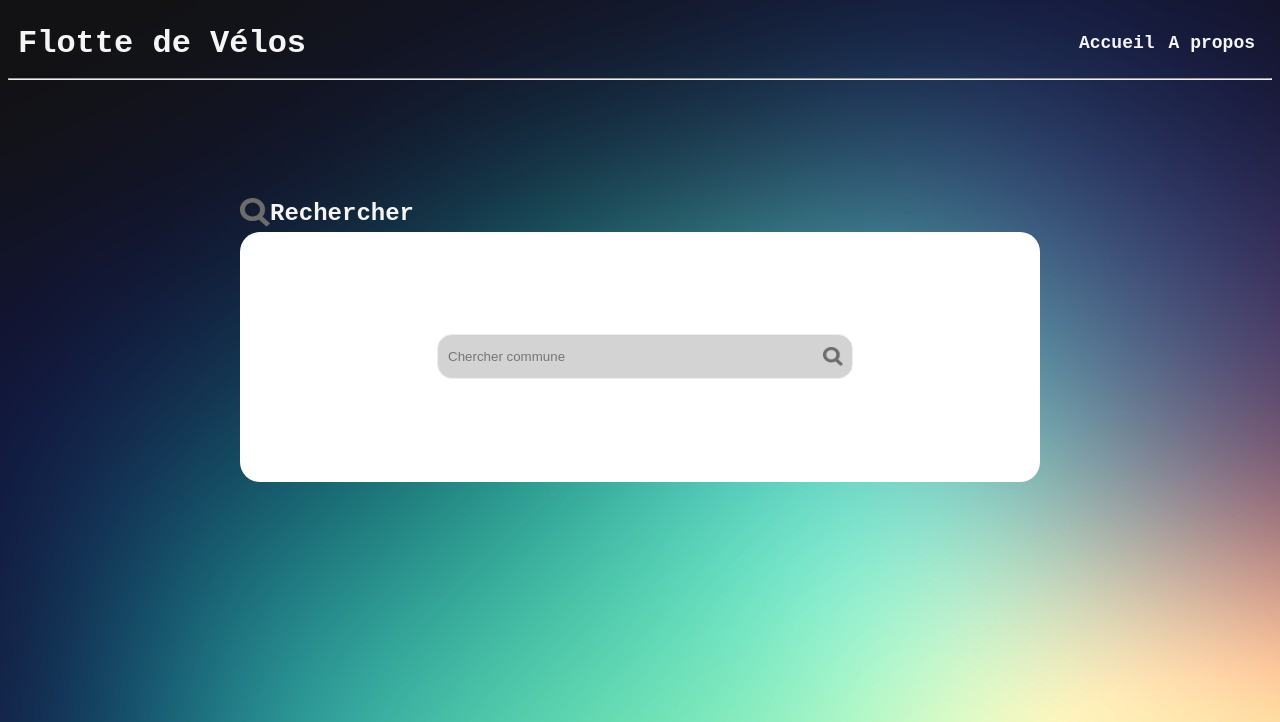
After one commit to Quatadah/Bordeaux_Velos, a PHP site: page /home.php in a window 1280 px wide. The commit adds this page. Shown: the top 722 px of the page. Run offline with PHP 8.4, Linux system fonts and the light colour scheme.

Commit message:
Correction de quelques erreurs + rajout interface de recherche

```diff
--- a/Application/connexion.php
+++ b/Application/connexion.php
@@ -9,7 +9,7 @@
     <title>Connexion</title>
 </head>
 <body>
-    <?php include "header.php"; ?>
+    <?php include_once "header.php"; ?>
 
     <section>
             <div class="container">
@@ -19,7 +19,7 @@
                 <div class="main">
                     <div id="form-user-account-creation">
                         <h1>Créer un nouveau compte </h1>
-                        <?php include "scripts/create.php"; ?>
+                        <?php include_once "scripts/create.php"; ?>
                         <form class="connexion" method="post" action="<?php echo htmlspecialchars($_SERVER["PHP_SELF"]); ?>">
                             <input placeholder="Nom" class="form-ele" type=text id="name" name="name">
                             <span class="error"><?php echo $lastnameErr ?></span>
--- /dev/null
+++ b/Application/home.php
@@ -0,0 +1,28 @@
+<!DOCTYPE html>
+<html lang="en">
+<head>
+    <meta charset="UTF-8">
+    <meta http-equiv="X-UA-Compatible" content="IE=edge">
+    <meta name="viewport" content="width=device-width, initial-scale=1.0">
+    <link rel="stylesheet" href="style/app.css">
+    <link rel="stylesheet" href="style/home.css">
+    <title>Profil utilisateur</title>
+</head>
+<body>
+    <?php include_once "header.php" ?>
+    <section>
+        <div class="search-title">
+            <img id="search-img" src="images/search.png" alt="logo">
+            <h1>Rechercher</h1>
+        </div>
+        <div class="container2">
+            <form method="post" action="<?php echo htmlspecialchars($_SERVER["PHP_SELF"]); ?>" >
+            <div id="input_container">
+                <input id="input" class="form-ele" name="search" type="text" placeholder="Chercher commune">
+                <img src="images/search.png" height="20" width="20" id="input_img">
+            </div>
+            </form>
+        </div>
+    </section>
+</body>
+</html>
--- a/Application/style/app.css
+++ b/Application/style/app.css
@@ -139,3 +139,6 @@ section{
 #a:hover{
     transform: scale(102%);
 }
+.error{
+    color: red;
+}
--- a/Application/style/conn.css
+++ b/Application/style/conn.css
@@ -4,7 +4,3 @@
     justify-content: center;
     align-items: center;
 }
-
-.error{
-    color: red;
-}
--- /dev/null
+++ b/Application/style/home.css
@@ -0,0 +1,35 @@
+.container2{
+    height: 250px;
+    width: 800px;
+    display: flex;
+    justify-content: space-around;
+    align-items: center;
+    color: darkslategrey;
+    background-color: white;
+    margin-top: -15px;
+    border-radius: 20px;
+}
+
+#search-img{
+    width: 30px;
+    height: 30px;
+}
+
+.search-title{
+    width: 800px;
+    display: flex;
+    justify-content: left;
+    align-items: center;
+}
+
+#input{
+    width: 400px;
+    margin-right: -30px;
+}
+
+
+#input_container{
+    display: flex;
+    justify-content: center;
+    align-items: center;
+}
```
Also changed, not shown: Application/index.php (+8 -3 lines), Application/scripts/create.php (+8 -22 lines), Application/scripts/identifier.php (added, +49 -0 lines), Application/scripts/utils.php (added, +26 -0 lines), Application/images/search.png (added).
